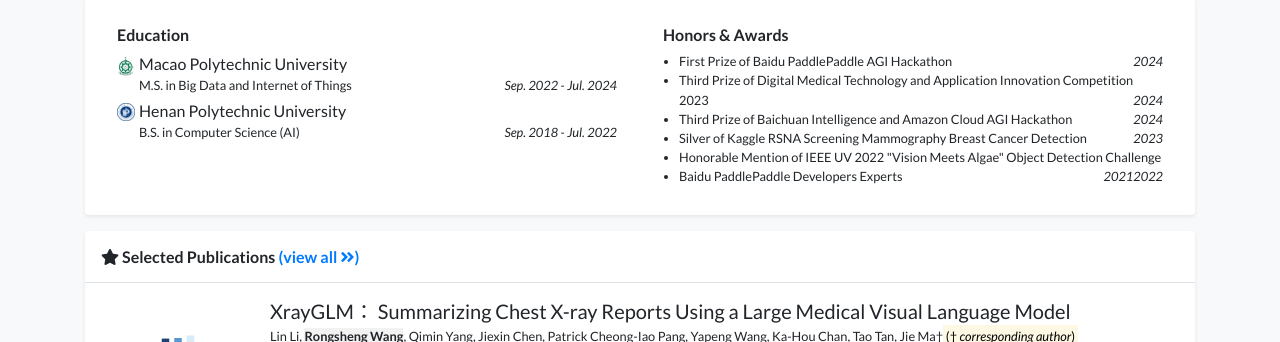
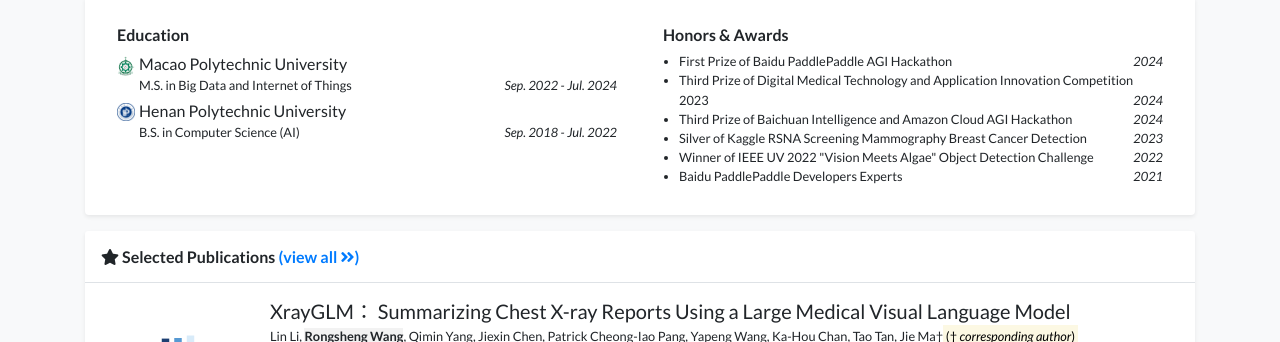
Before and after one commit to WangRongsheng/WangRongsheng.github.io, a Jekyll site: the page built from index.html, in a window 1280 px wide and 900 px high, scrolled down 367 px. Shown: the part 111-453 px from the top of the window. Built offline with Jekyll 4.4.1, drawn with Linux system fonts in a browser that asks for light colours; a style sheet for code colours, icons or effects is not loaded.

Commit message:
Update profile.yml

```diff
--- a/_data/profile.yml
+++ b/_data/profile.yml
@@ -51,7 +51,7 @@ awards:
   date: 2024
 - name: Silver of Kaggle RSNA Screening Mammography Breast Cancer Detection
   date: 2023
-- name: Honorable Mention of IEEE UV 2022 "Vision Meets Algae" Object Detection Challenge
+- name: Winner of IEEE UV 2022 "Vision Meets Algae" Object Detection Challenge
   date: 2022
 - name: Baidu PaddlePaddle Developers Experts
   date: 2021
```
